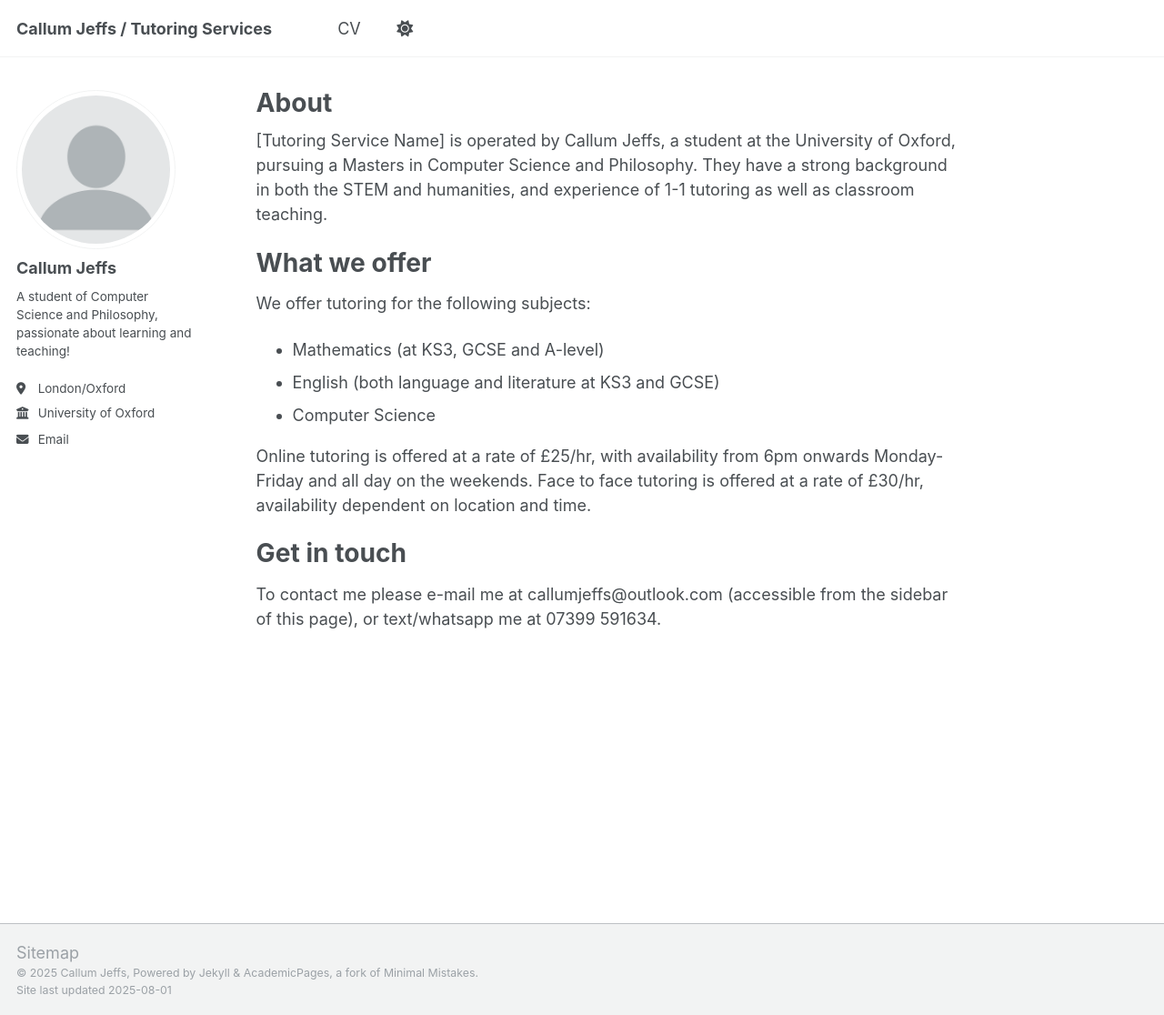
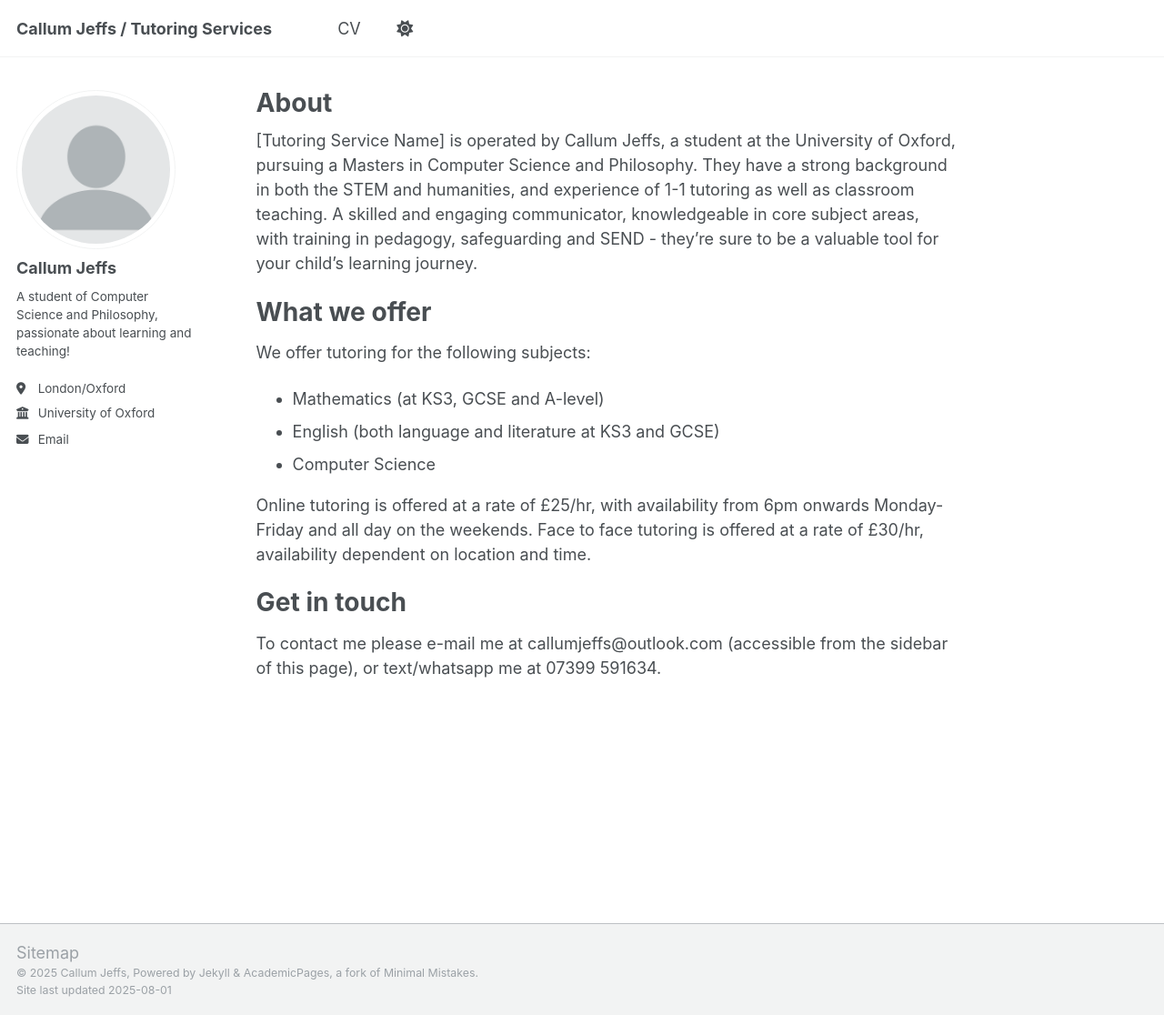
Before and after one commit to Mycotaur/Mycotaur.github.io, a Jekyll site: the page built from _pages/about.md, in a window 1280 px wide and 1116 px high. Shown: the whole window at 91% size. Built offline with Jekyll 4.4.1, drawn with Linux system fonts in a browser that asks for light colours; a script that is not in the unit is left out.

Commit message:
Update about.md

```diff
--- a/_pages/about.md
+++ b/_pages/about.md
@@ -7,7 +7,7 @@ redirect_from:
   - /about.html
 ---
 
-\[Tutoring Service Name\] is operated by Callum Jeffs, a student at the University of Oxford, pursuing a Masters in Computer Science and Philosophy. They have a strong background in both the STEM and humanities, and experience of 1-1 tutoring as well as classroom teaching.
+\[Tutoring Service Name\] is operated by Callum Jeffs, a student at the University of Oxford, pursuing a Masters in Computer Science and Philosophy. They have a strong background in both the STEM and humanities, and experience of 1-1 tutoring as well as classroom teaching. A skilled and engaging communicator, knowledgeable in core subject areas, with training in pedagogy, safeguarding and SEND - they're sure to be a valuable tool for your child's learning journey.
 
 What we offer
 ======
```
